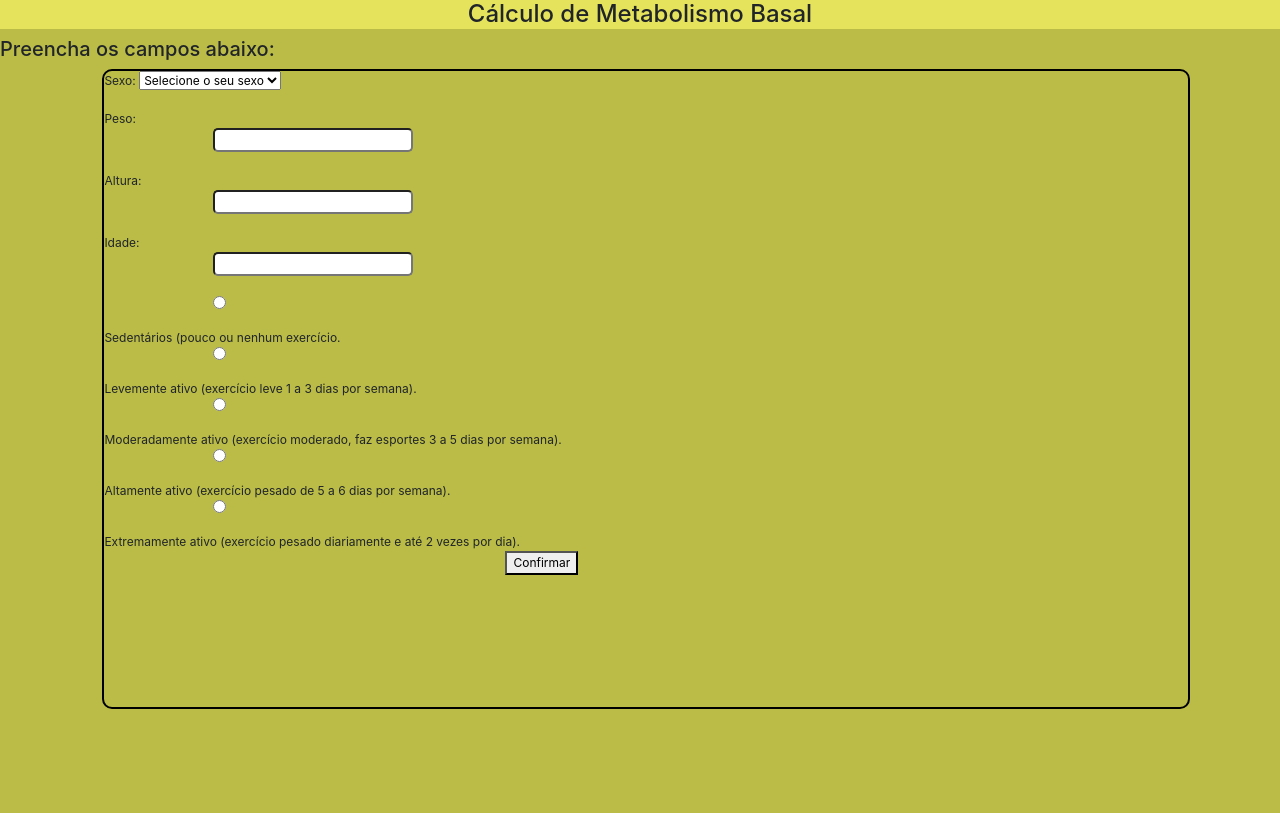
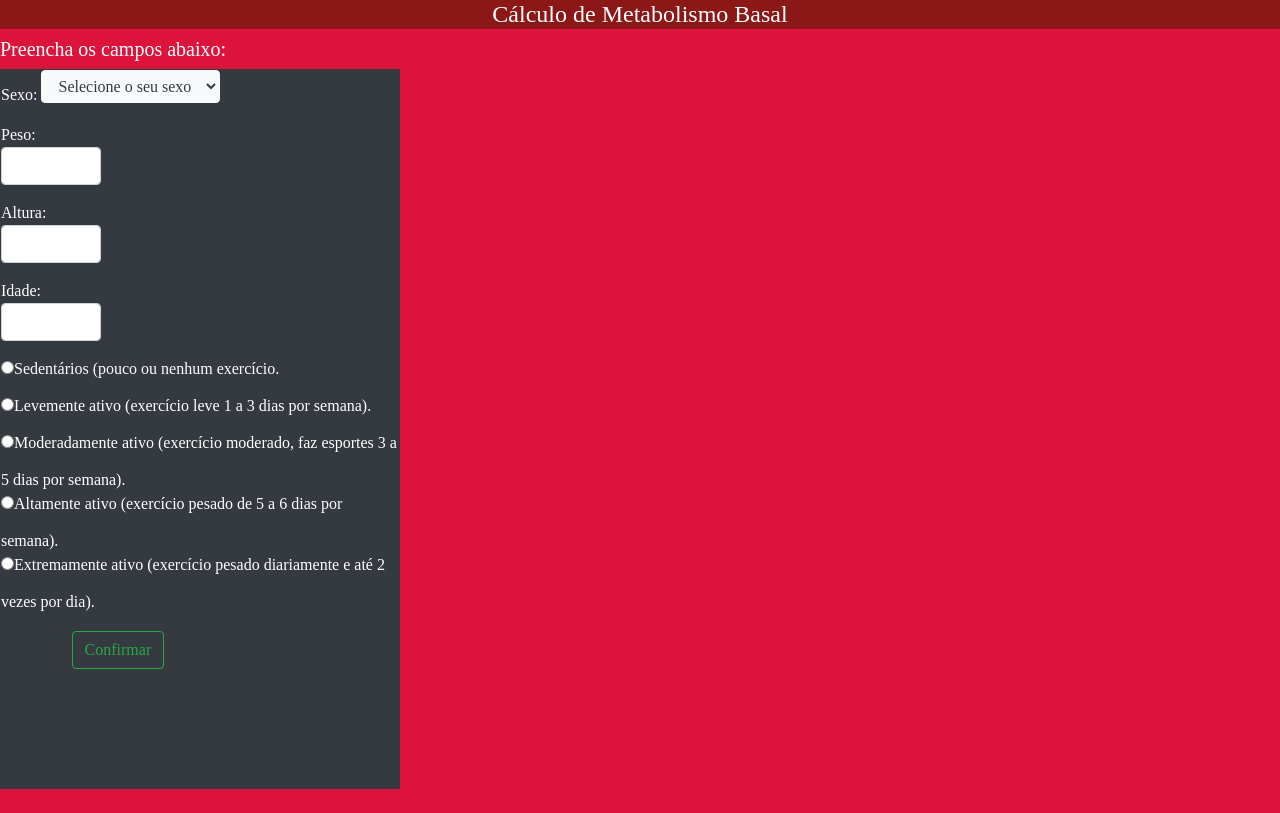
Before and after one commit to BelisariusArchMagus390/appCalculoMetabolico, a website: page www/index.html in a window 1280 px wide. Drawn offline with nearby package versions, Linux system fonts and the light colour scheme.

Commit message:
mudança no estilo

```diff
--- a/www/css/style.css
+++ b/www/css/style.css
@@ -2,40 +2,31 @@
   margin-bottom: 20px;
 }
 
-#botao{
-  margin-left: 37%;
-}
+
 
 #total{
   font-size: 20px;
 }
 
 h4{
-  background-color: #e5e35b;
+  background-color:#8C1717 ;
   border: 10px;
   border-color: black;
-  min-height:;
-  min-width:;
 }
 
 body{
-  background: #babc47;
+  background: crimson;
+  font-family: bold;
+
+  color:white;
+
 }
-
 #box{
-  font-size: 12px;
-  border: 2px solid black;
-  width: 85%;
-  height: 80%;
-  margin-left: 8%;
-  border-radius: 10px;
+  width:400px;
+  height: 90%;
+  border:black 4px solid;
 }
-
-.edit{
-  display: flex;
+#botao{
+  margin-top:4%;
+  margin-left:20%;
 }
-
-input{
-  border-radius: 5px;
-  margin-left: 10%;
-}
--- a/www/index.html
+++ b/www/index.html
@@ -33,10 +33,10 @@
 
     <h5>Preencha os campos abaixo:</h5>
 
-    <div id="box">
+    <div id="box" class=" border border-dark bg-dark">
 
       <div class="">
-          Sexo: <select id="sexo" class="linha">
+          Sexo: <select id="sexo" class="linha btn btn-light text-dark ">
           <option>Selecione o seu sexo</option>
           <option value="opMasc">Masculino</option>
           <option value="opFem">Feminino</option>
@@ -44,15 +44,15 @@
       </div>
 
       <div>
-        Peso: <input type="text" class="linha edit" id="peso"></input>
+        Peso: <input type="text" class="linha edit   mb-3 form-control w-25" id="peso"></input>
       </div>
 
       <div>
-        Altura: <input type="number" class="linha edit" id="altura"></input>
+        Altura: <input type="number" class="linha edit  mb-3 form-control w-25" id="altura"></input>
       </div>
 
       <div>
-        Idade: <input type="number" class="linha edit" id="idade"></input>
+        Idade: <input type="number" class="linha edit  mb-3 form-control w-25 " id="idade"></input>
       </div>
 
       <h5></h5 class="linha">
@@ -77,8 +77,8 @@
         <input type="radio" name="taxAti" class="linha edit" id="extraAtivo">Extremamente ativo (exercício pesado diariamente e até 2 vezes por dia).</input>
       </div>
 
-      <div class="">
-        <button id="botao" class="linha" type="button" onclick="taxaAtividade()">Confirmar</button>
+      <div class="row">
+        <button id="botao" class="linha btn btn-outline-success" type="button" onclick="taxaAtividade()">Confirmar</button>
       </div>
 
     </div>
```
